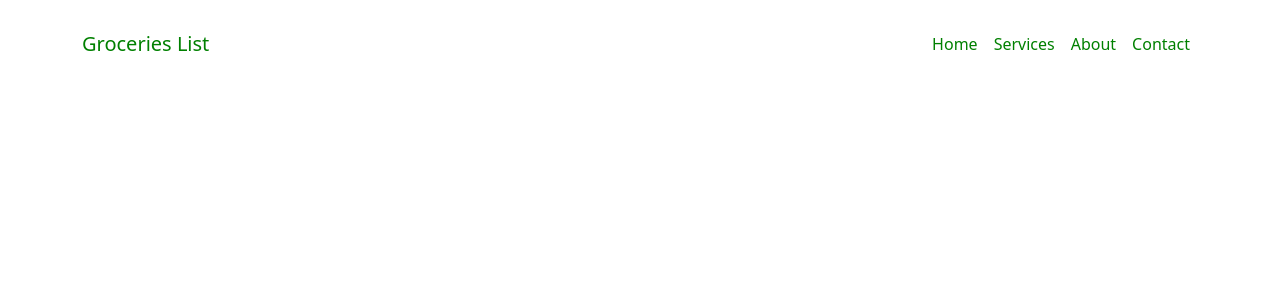
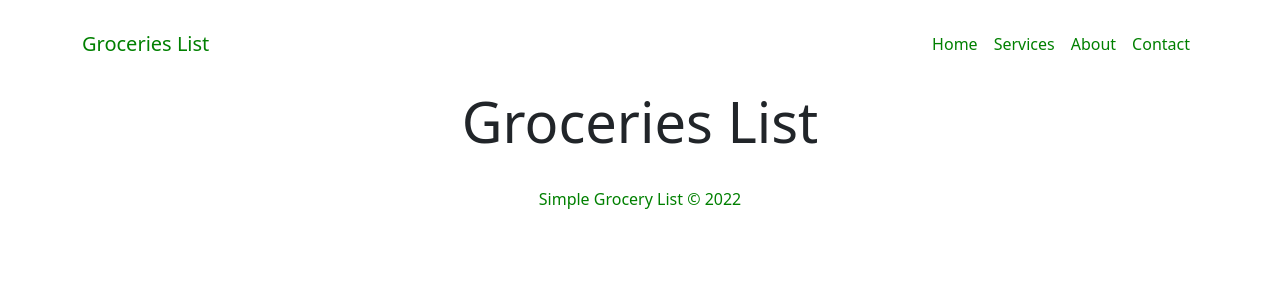
Before and after one commit to JoelOgira/Grocery-List, a React (Create React App) app: page / in a window 1280 px wide. Shown: the top 300 px of the page. Built offline with nearby package versions, Linux system fonts and the light colour scheme.

Commit message:
Added contents to the content Component

```diff
--- a/public/index.html
+++ b/public/index.html
@@ -10,6 +10,8 @@
       content="Web site created using create-react-app"
     />
     <link rel="apple-touch-icon" href="%PUBLIC_URL%/logo192.png" />
+    <!-- Font awesome cdn link -->
+    <link rel="stylesheet" href="https://cdnjs.cloudflare.com/ajax/libs/font-awesome/6.1.1/css/brands.min.css" integrity="sha512-OivR4OdSsE1onDm/i3J3Hpsm5GmOVvr9r49K3jJ0dnsxVzZgaOJ5MfxEAxCyGrzWozL9uJGKz6un3A7L+redIQ==" crossorigin="anonymous" referrerpolicy="no-referrer" />
     <!--
       manifest.json provides metadata used when your web app is installed on a
       user's mobile device or desktop. See https://developers.google.com/web/fundamentals/web-app-manifest/
--- a/src/App.js
+++ b/src/App.js
@@ -1,18 +1,10 @@
 import Footer from './Components/Footer';
 import Header from './Components/Header';
-import './App.css';
 import 'bootstrap/dist/css/bootstrap.min.css';
 import Content from './Components/Content';
 
 
 const App = () => {
-
-  const handleNameChanges = () => {
-    const names = ['Jane', 'Hoe', 'Kalulu'];
-    const randomNumber = Math.floor(Math.random() * names.length );
-    return names[randomNumber];
-  }
-
   return (
     <div className="App">
       <Header />
--- a/src/Components/Content.js
+++ b/src/Components/Content.js
@@ -1,8 +1,11 @@
 const Content = () => {
   return (
-    <div className="container">
+    <main>
+        <div className="container">
+            <h2 className="text-center display-4">Groceries List</h2>
+        </div>
+    </main>
 
-    </div>
   )
 }
 
--- a/src/Components/Footer.js
+++ b/src/Components/Footer.js
@@ -1,10 +1,11 @@
 const Footer = () => {
+  const today = new Date();
   return (
-    <div className="Footer">
-        <p className="text-center">
-
+    <footer className="main-footer">
+        <p className="text-center py-4" style={{color: 'green'}}>
+            Simple Grocery List &copy; {today.getFullYear()}
         </p>
-    </div>
+    </footer>
   )
 }
 
--- a/src/App.css
+++ b/src/index.css
@@ -7,6 +7,9 @@ a:hover {
   color: rgb(3, 29, 3) !important;
 }
 
+.App {
+  min-height: 100vh;
+}
 
 
 
--- a/src/index.js
+++ b/src/index.js
@@ -1,5 +1,6 @@
 import React from 'react';
 import ReactDOM from 'react-dom/client';
+import './index.css';
 import App from './App';
 
 const root = ReactDOM.createRoot(document.getElementById('root'));
```
